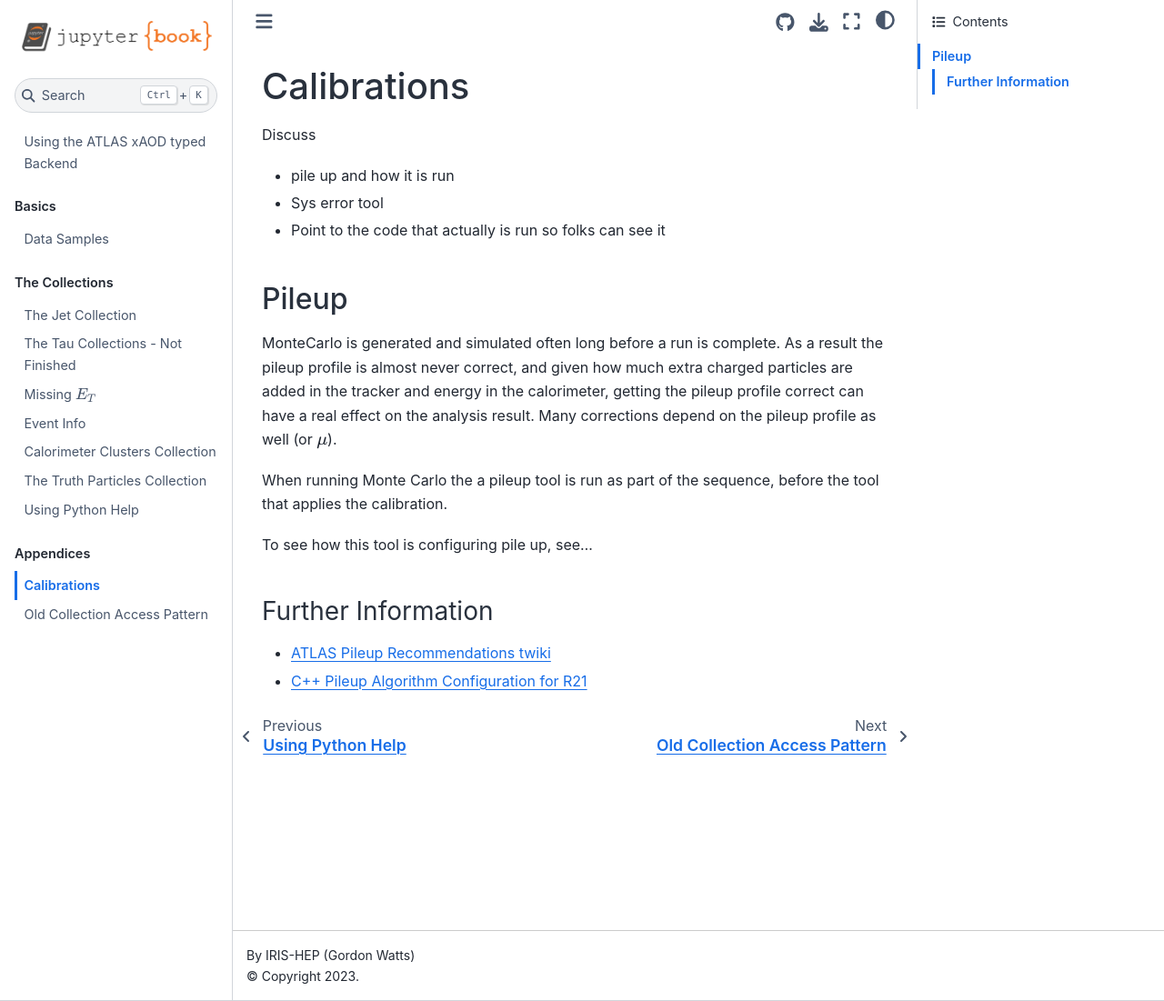
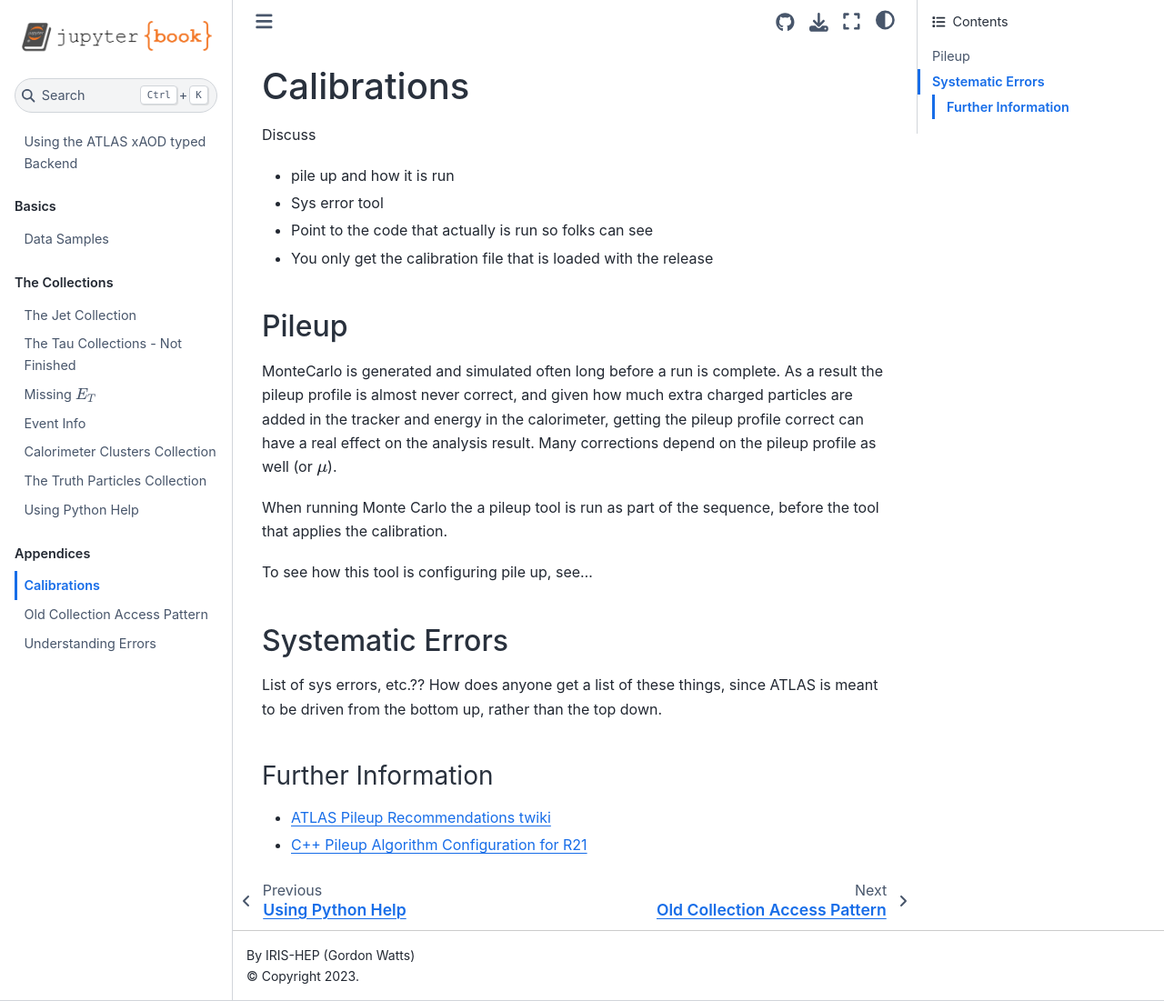
Before and after one commit to gordonwatts/xaod_usage, a Jupyter Book: the page built from book/appendix/calibrations.md, in a window 1280 px wide and 1101 px high. Shown: the whole window at 91% size. Built offline with Jupyter Book 1.0.4 settings and Sphinx 7.4.7 and the Sphinx Book theme 1.1.4, drawn with Linux system fonts in a browser that asks for light colours; pages that are not in the unit, such as notebooks, are missing from menus.

Commit message:
Update place holders
* Show off some errors
* More info about calibrations that need to be filled out

```diff
--- a/book/_toc.yml
+++ b/book/_toc.yml
@@ -23,3 +23,4 @@ parts:
     chapters:
     - file: appendix/calibrations
     - file: appendix/old_access
+    - file: appendix/errors
--- a/book/appendix/calibrations.md
+++ b/book/appendix/calibrations.md
@@ -4,7 +4,8 @@ Discuss
 
 - pile up and how it is run
 - Sys error tool
-- Point to the code that actually is run so folks can see it
+- Point to the code that actually is run so folks can see
+- You only get the calibration file that is loaded with the release
 
 ## Pileup
 
@@ -14,6 +15,10 @@ When running Monte Carlo the a pileup tool is run as part of the sequence, befor
 
 To see how this tool is configuring pile up, see...
 
+## Systematic Errors
+
+List of sys errors, etc.?? How does anyone get a list of these things, since ATLAS is meant to be driven from the bottom up, rather than the top down.
+
 ### Further Information
 
 - [ATLAS Pileup Recommendations twiki](https://twiki.cern.ch/twiki/bin/view/AtlasProtected/PileupJetRecommendations)
```
Also changed, not shown: book/appendix/errors.ipynb (added).
